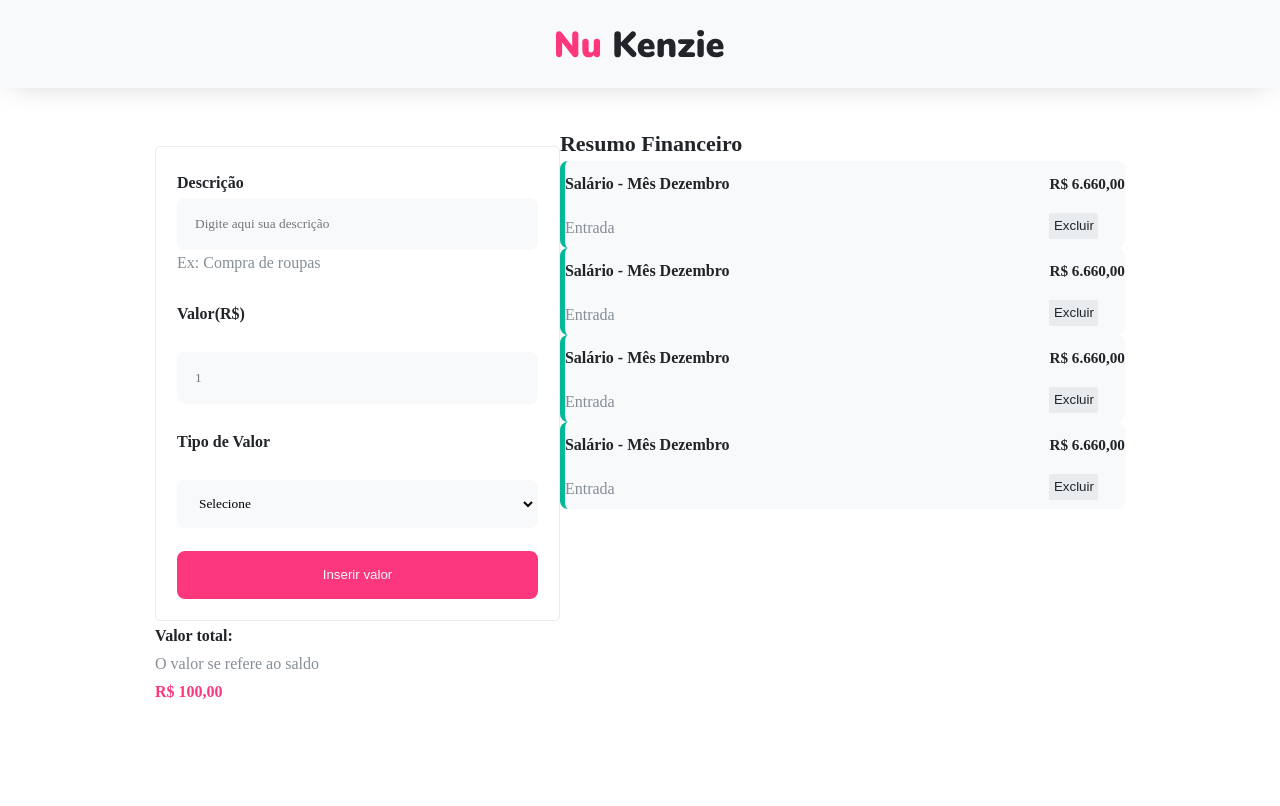
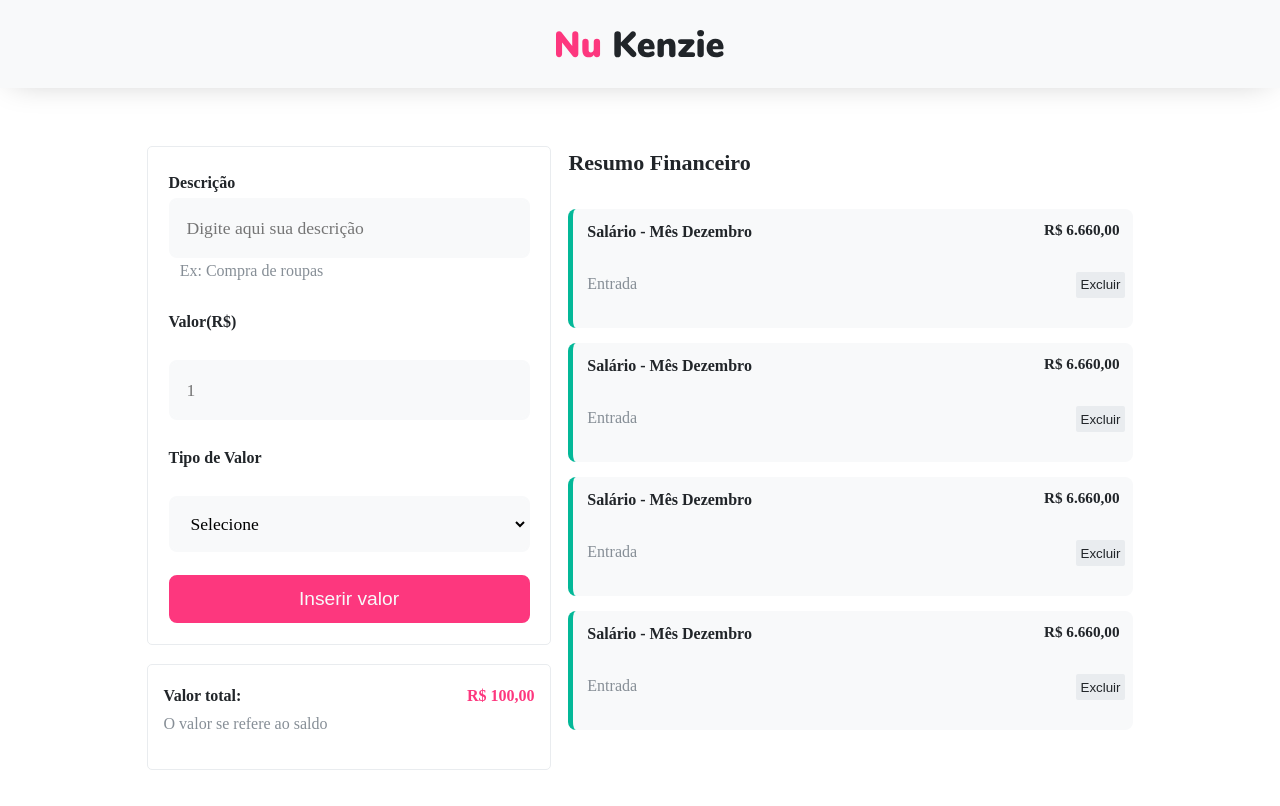
Before and after one commit to JokerMSD/Project-FundFortress, a React (Vite) app: page / in a window 1280 px wide. Shown: the top 806 px of the page. Built offline with nearby package versions, Linux system fonts and the light colour scheme; a web font is replaced by a local one.

Commit message:
update src/styles/index.scss and input.scss

```diff
--- a/src/styles/index.scss
+++ b/src/styles/index.scss
@@ -22,24 +22,86 @@ main {
   flex-direction: column;
   flex-wrap: wrap;
   align-content: space-between;
-  justify-content: center;
   overflow: hidden;
   gap: 1rem;
   width: 35rem;
-  height: 5.4375rem;
+  height: 7.4375rem;
   border-radius: 0.5rem;
   background: var(--grey-1);
-  border-left: 0.3125rem solid var(--brand-3);
 }
-
-.totalvalue{
-    color: var(--brand-1);
+.financeListTitle{
+    margin-bottom: 1.81rem;
+}
+.formSmall{
+    margin-left: 0.7rem;
+}
+.btnForm{
+    font-size: 1.2rem;
+}
+.positive{
+border-left: 0.3125rem solid var(--brand-3);
+}
+.negative{
+    border-left: 0.3125rem solid var(--grey-2);
+    }
+.totalvalue {
+  color: var(--brand-1);
+}
+.container {
+  justify-content: center;
+}
+.Totalsection {
+  display: flex;
+  flex-direction: column;
+  flex-wrap: wrap;
+  height: 10%;
+  border: 1px solid var(--grey-2);
+  padding: 1rem;
+  margin-top: 1.19rem;
+  border-radius: 0.3125rem;
+}
+.ptext{
+    margin: 0;
+}
+.totalvalue {
+  text-align: end;
+}
+.financeList {
+  height: 100%;
+  margin-left: 1.06rem;
+  margin-top: 1.19rem;
+}
+.financeUl {
+  display: flex;
+  flex-direction: column;
+  gap: 0.94rem;
+}
+.titleCard {
+  margin-top: 0.5rem;
+  margin-left: 0.87rem;
+  margin-bottom: 0;
+}
+.pCard {
+  margin-top: 0.5rem;
+  margin-left: 0.87rem;
+  margin-bottom: 0;
+}
+.pCardValue{
+    margin-right: 0.87rem;
+}
+.btnCard {
+  margin-top: 0.81rem;
+  margin-left: 2.87rem;
+  margin-bottom: 1.31rem;
+}
+.footer {
+  margin-top: 10rem;
 }
 
 @media (min-width: 320px) and (max-width: 428px) {
-    #root{
-        height: 85rem;
-    }
+  #root {
+    height: 85rem;
+  }
   main {
     flex-direction: column;
     flex-wrap: nowrap;
@@ -51,7 +113,6 @@ main {
     flex-wrap: nowrap;
     gap: 0rem;
     margin-top: 1.06rem;
-
   }
   .container {
     justify-content: center;
@@ -68,35 +129,35 @@ main {
     margin-left: 0.75rem;
     border-radius: 0.3125rem;
   }
-  .totalvalue{
+  .totalvalue {
     text-align: end;
   }
-  .financeList{
+  .financeList {
     height: 100%;
     margin-left: 1.06rem;
     margin-top: 1.19rem;
   }
-  .financeUl{
+  .financeUl {
     display: flex;
     flex-direction: column;
     gap: 0.94rem;
   }
-  .titleCard{
+  .titleCard {
     margin-top: 0.5rem;
     margin-left: 0.87rem;
     margin-bottom: 0;
   }
-  .pCard{
+  .pCard {
     margin-top: 0.5rem;
     margin-left: 0.87rem;
     margin-bottom: 0;
   }
-  .btnCard{
+  .btnCard {
     margin-top: 0.81rem;
     margin-left: 0.87rem;
     margin-bottom: 1.31rem;
   }
-  .footer{
+  .footer {
     margin-top: 10rem;
   }
 }
--- a/src/styles/input.scss
+++ b/src/styles/input.scss
@@ -1,9 +1,8 @@
 .input {
   font-family: "Nunito", "sans-serif";
-
   display: flex;
   width: 20.3125rem;
-  height: 3rem;
+  height: 3.5rem;
   padding: 0rem 1rem;
   align-items: center;
   gap: 0.625rem;
@@ -11,6 +10,7 @@
   border-radius: 0.5rem;
   border: 2px solid var(--grey-1);
   background: var(--grey-1);
+  font-size: 1.1rem;
 
   &:focus {
     border: 2px solid var(--grey-4);
```
